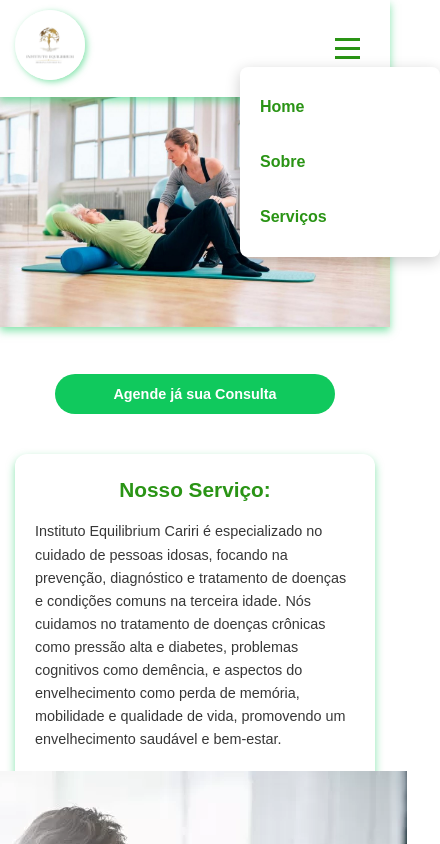
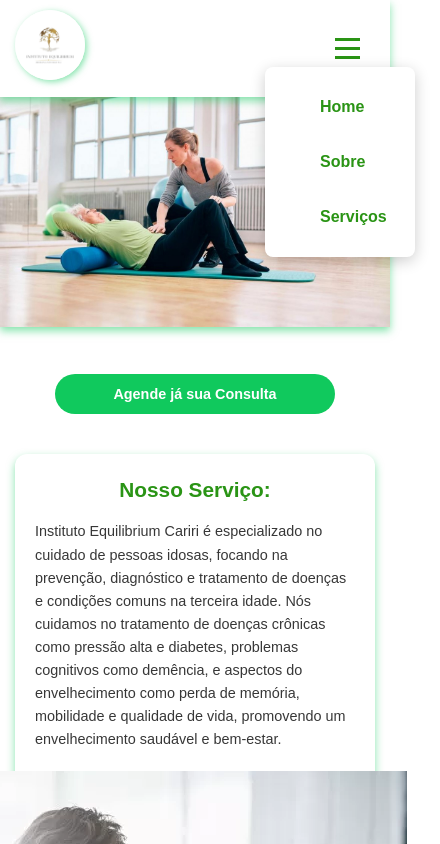
Before and after one commit to medlar-dev/instituto_equilibrium, a plain HTML site: page quemSomos.html in a window 390 px wide. Both pictures are taken after a click on the label 290 px from the left and 48 px from the top of the page. Shown: the top 844 px of the page, 440 px wide, since content can reach past the window. Drawn offline with Linux system fonts and the light colour scheme.

Commit message:
alt-html

```diff
--- a/quemSomos.html
+++ b/quemSomos.html
@@ -6,7 +6,7 @@
     <link rel="stylesheet" href="https://cdnjs.cloudflare.com/ajax/libs/font-awesome/6.5.2/css/all.min.css">
 
     <title>Instituto Equilíbrio Cariri</title>
-     <style>
+      <style>
         * {
             margin: 0;
             padding: 0;
@@ -54,21 +54,21 @@
             list-style: none;
             display: flex;
             gap: 1.5rem;
-            left: -80px;
-            left: 25px;
+            left: 0px;
+
 
 
 
 
         }
-
+/*aqui manupula a palavra dentro do botao hambuguer*/
         .nav-links a {
-
+            display: flex;
             text-decoration: none;
             color: rgb(42, 148, 21);
             font-weight: bold;
             transition: color 0.3s;
-
+            margin-left: 35px;
 
 
         }
@@ -89,6 +89,8 @@
             padding: 5px;
               padding-left: 400%;
 
+
+
         }
 
         .hamburger span {
@@ -99,10 +101,12 @@
             left: 30%;
             transition: all 0.3s ease-in-out;
 
+
         }
 
         #menu-toggle {
             display: none;
+
 
         }
 
@@ -268,27 +272,31 @@
             align-items: end;
 
 
+
         }
 
 
-            /* MENU QUANDO CHECKED - CORREÇÃO PRINCIPAL */
+
+/*aqui manupula Menu hamburguer quando clica nele aparece */
             #menu-toggle:checked ~ .nav-links {
                 display: flex;
                 flex-direction: column;
                 position: absolute;
                 top: 100%;
-                right: 0;
+                right: -0%;
+               margin-left: 50px;
                 background: #fff;
                 padding: 20px;
                 border-radius: 8px;
                 box-shadow: 0px 4px 15px rgba(0,0,0,0.2);
                 gap: 15px;
                 z-index: 1001;
-                min-width: 200px;
+                min-width: 150px;
             }
 
             .nav-links li {
                 padding: 8px 0;
+                color: aqua;
             }
 
             #caixa-user,
@@ -316,6 +324,7 @@
                 gap: 8px;
             }
         }
+
 
         @media (max-width: 580px) {/*table galaxy S7*/
             .top {
@@ -368,6 +377,8 @@
             .img-principal {
                 max-height: 300px;
             }
+
+
         }
 
 
@@ -410,6 +421,7 @@
                 font-size: 0.85rem;
                 padding: 10px 20px;
             }
+
         }
     </style>
 </head>
```
Also changed, not shown: index.html (+20 -9 lines), servicos.html (+23 -8 lines).
